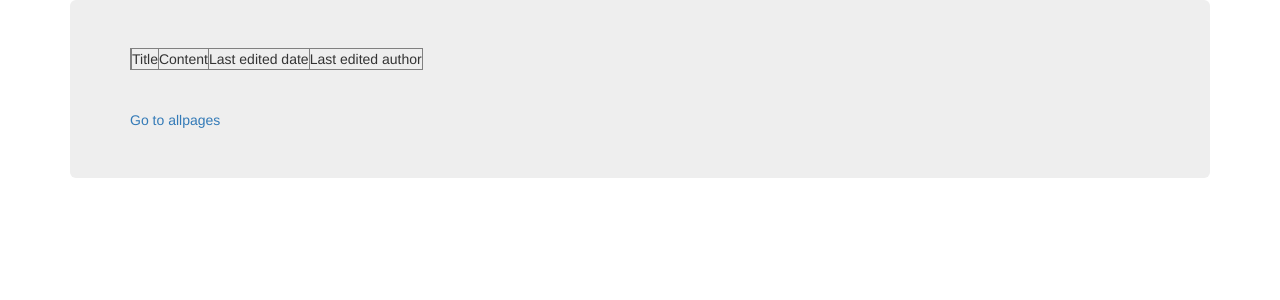
After one commit to ekeyur/flask_wiki, a Flask app: template templates/searchresults.html in a window 1280 px wide. The commit adds this page. Shown: the top 300 px of the page. Run offline with Flask 2, Linux system fonts and the light colour scheme; the template is opened without the code that fills it, so the values that code supplies are empty; some libraries are stand-ins or nearby versions.

Commit message:
completed bonus 3

```diff
--- a/server.py
+++ b/server.py
@@ -33,6 +33,19 @@ def page_name(page_name):
         wiki_linkify = wiki_linkify,
         query = query
     )
+@app.route('/searchresults', methods=['POST'])
+def searchresults():
+    search = request.form.get('search')
+    query = db.query("Select * from wiki where content like '%%%s%%'" % search).namedresult()
+    if len(search) < 1:
+        return "no results"
+    else:
+        return render_template(
+        'searchresults.html',
+        query = query,
+        wiki_linkify = wiki_linkify
+        )
+
 
 @app.route('/')
 def allpages():
--- /dev/null
+++ b/templates/searchresults.html
@@ -0,0 +1,25 @@
+{% extends "layout.html" %}
+{% block body %}
+<div class="container">
+<div class="jumbotron">
+<table border="1">
+  <th>
+    <td>Title</td>
+    <td>Content</td>
+    <td>Last edited date</td>
+    <td>Last edited author</td>
+  </th>
+{% for query in query %}
+  <tr>
+    <td>{{query.title}}</td>
+    <td>{{wiki_linkify(query.content)|safe}}</td>
+    <td>{{query.last_date}}</td>
+    <td>{{query.last_author}}</td>
+  </tr>
+  {% endfor %}
+</table>
+<br><br>
+<a href="/">Go to allpages</a>
+</div>
+</div>
+{% endblock %}
```
Also changed, not shown: templates/allpages.html (+14 -1 lines), 1 other file.
